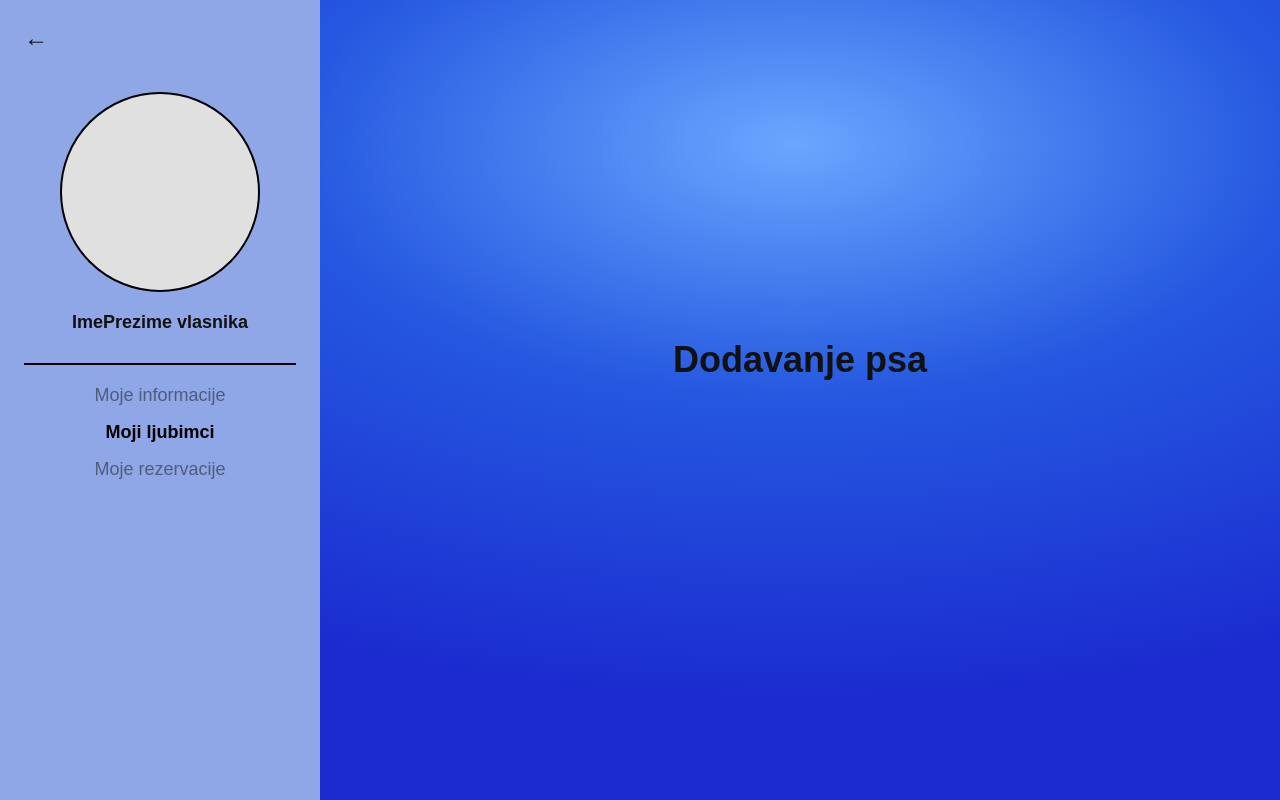
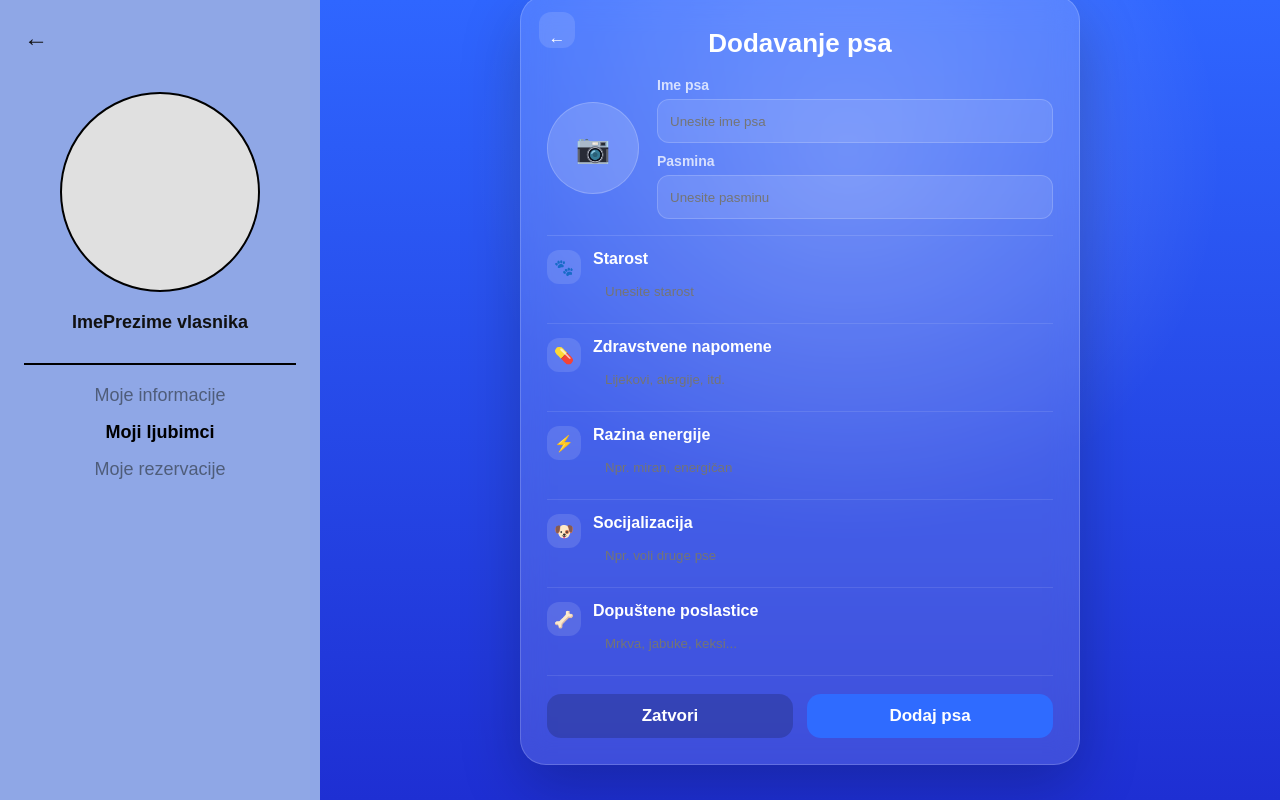
Before and after one commit to Nikolaaa777/Progi---13.4---PawPal, a React (Vite) app in the folder frontend/: page /profile/ljubimci/dodaj in a window 1280 px wide. Built offline with nearby package versions, Linux system fonts and the light colour scheme; no server answers.

Commit message:
DodajPsa update

```diff
--- a/frontend/src/pages/profile/DodajPsa.jsx
+++ b/frontend/src/pages/profile/DodajPsa.jsx
@@ -1,9 +1,152 @@
 import "../../styles/all.css";
+import { useNavigate } from "react-router-dom";
+import { useState } from "react";
 
 export default function DodajPsa() {
+	const nav = useNavigate();
+
+	const [form, setForm] = useState({
+		name: "",
+		breed: "",
+		age: "",
+		health: "",
+		energy: "",
+		social: "",
+		treats: "",
+	});
+
+	const onChange = (k) => (e) =>
+		setForm((p) => ({ ...p, [k]: e.target.value }));
+
+	const onSubmit = (e) => {
+		e.preventDefault();
+		// TODO: kasnije POST na backend
+		nav("/profile/ljubimci");
+	};
+
 	return (
-		<main className="content">
-			<h1 className="page-title">Dodavanje psa</h1>
+		<main className="content adddog-content">
+			<div className="adddog-modal">
+				<button
+					className="adddog-back"
+					onClick={() => nav("/profile/ljubimci")}
+				>
+					←
+				</button>
+
+				<h2 className="adddog-title">Dodavanje psa</h2>
+
+				<form onSubmit={onSubmit}>
+					<div className="adddog-top">
+						<button type="button" className="adddog-photo">
+							<span className="adddog-photo-ico">📷</span>
+						</button>
+
+						<div className="adddog-top-fields">
+							<label className="adddog-label">
+								Ime psa
+								<input
+									className="adddog-input"
+									placeholder="Unesite ime psa"
+									value={form.name}
+									onChange={onChange("name")}
+								/>
+							</label>
+
+							<label className="adddog-label">
+								Pasmina
+								<input
+									className="adddog-input"
+									placeholder="Unesite pasminu"
+									value={form.breed}
+									onChange={onChange("breed")}
+								/>
+							</label>
+						</div>
+					</div>
+
+					<div className="adddog-rows">
+						<div className="adddog-row">
+							<div className="adddog-row-ico">🐾</div>
+							<div className="adddog-row-body">
+								<div className="adddog-row-title">Starost</div>
+								<input
+									className="adddog-row-input"
+									placeholder="Unesite starost"
+									value={form.age}
+									onChange={onChange("age")}
+								/>
+							</div>
+						</div>
+
+						<div className="adddog-row">
+							<div className="adddog-row-ico">💊</div>
+							<div className="adddog-row-body">
+								<div className="adddog-row-title">Zdravstvene napomene</div>
+								<input
+									className="adddog-row-input"
+									placeholder="Lijekovi, alergije, itd."
+									value={form.health}
+									onChange={onChange("health")}
+								/>
+							</div>
+						</div>
+
+						<div className="adddog-row">
+							<div className="adddog-row-ico">⚡</div>
+							<div className="adddog-row-body">
+								<div className="adddog-row-title">Razina energije</div>
+								<input
+									className="adddog-row-input"
+									placeholder="Npr. miran, energičan"
+									value={form.energy}
+									onChange={onChange("energy")}
+								/>
+							</div>
+						</div>
+
+						<div className="adddog-row">
+							<div className="adddog-row-ico">🐶</div>
+							<div className="adddog-row-body">
+								<div className="adddog-row-title">Socijalizacija</div>
+								<input
+									className="adddog-row-input"
+									placeholder="Npr. voli druge pse"
+									value={form.social}
+									onChange={onChange("social")}
+								/>
+							</div>
+						</div>
+
+						<div className="adddog-row">
+							<div className="adddog-row-ico">🦴</div>
+							<div className="adddog-row-body">
+								<div className="adddog-row-title">Dopuštene poslastice</div>
+								<input
+									className="adddog-row-input"
+									placeholder="Mrkva, jabuke, keksi..."
+									value={form.treats}
+									onChange={onChange("treats")}
+								/>
+							</div>
+						</div>
+					</div>
+
+					<div className="adddog-actions">
+						<button
+							type="button"
+							className="adddog-cancel"
+							onClick={() => nav("/profile/ljubimci")}
+						>
+							Zatvori
+						</button>
+
+						<button type="submit" className="adddog-save">
+							Dodaj psa
+						</button>
+					</div>
+				</form>
+			</div>
 		</main>
 	);
 }
```
Also changed, not shown: frontend/src/styles/all.css.
